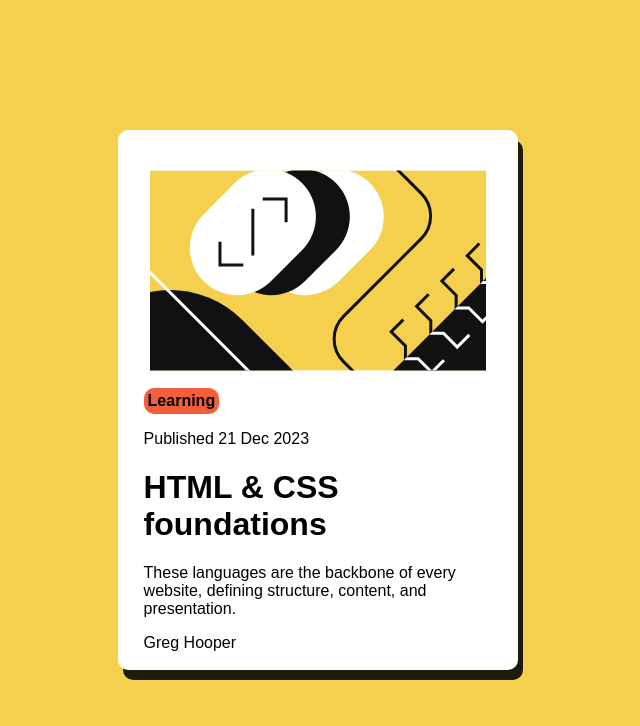
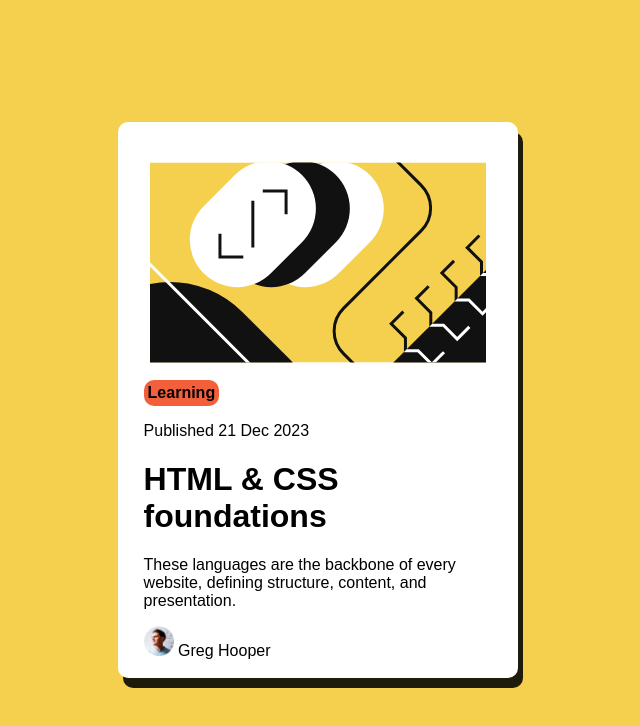
Before and after one commit to amersfoort3232/blog-preview-card-main, a plain HTML site: page index.html in a window 1280 px wide. Shown: the whole page, without its empty margins (322-962 px from the left). Drawn offline with Linux system fonts and the light colour scheme.

Commit message:
add edited readme and avatar for the author in the web

```diff
--- a/index.html
+++ b/index.html
@@ -25,7 +25,7 @@
         <div class="date">Published 21 Dec 2023</div>
         <h1 class="title">HTML & CSS foundations</h1>
         <p class="desc">These languages are the backbone of every website, defining structure, content, and presentation.</p>
-        <div class="author">Greg Hooper</div>
+        <div class="author"> <img src="assets\images\image-avatar.webp" width="30px" height="30px">   Greg Hooper</div>
       </div>
     </div>
   </div>
```
Also changed, not shown: 2 other files.
